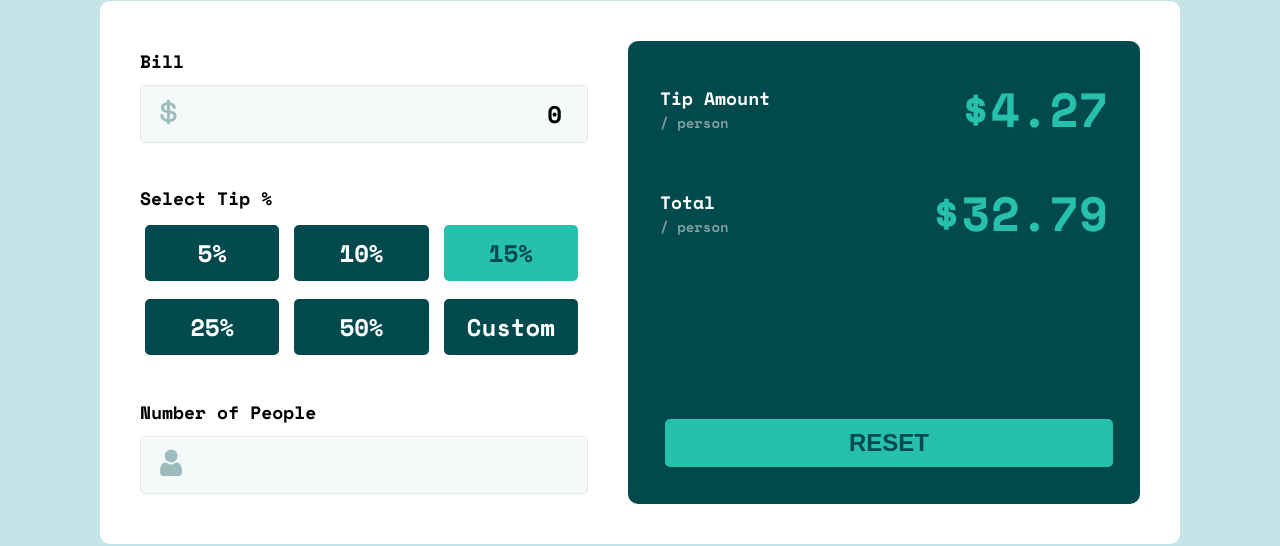
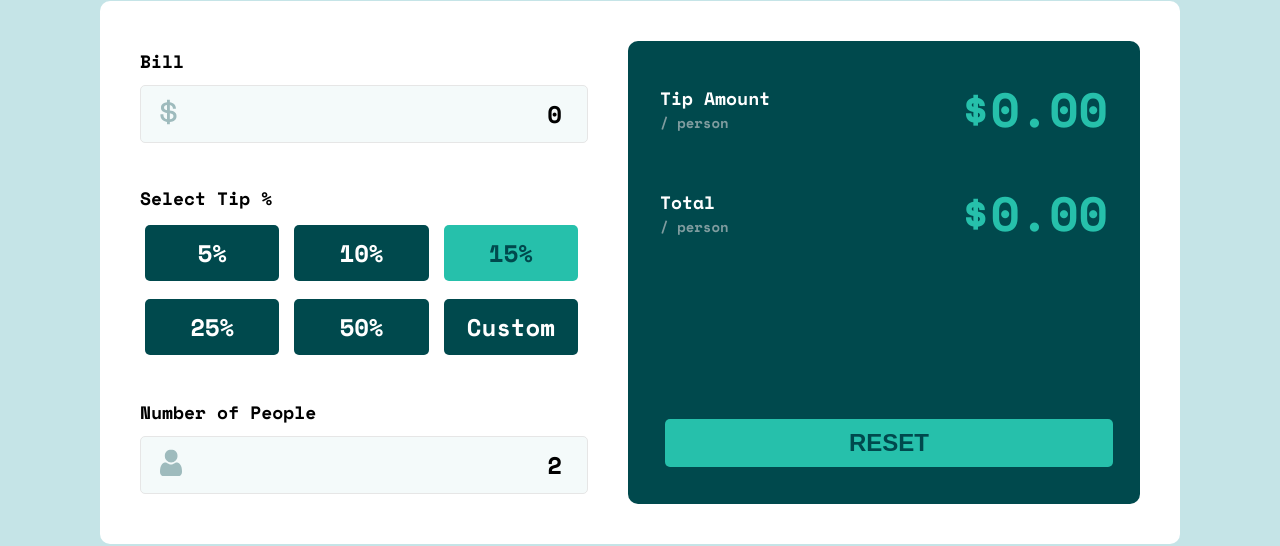
Before and after one commit to ryangholland/tip-calculator-app, a React (Vite) app: page / in a window 1280 px wide. Shown: the part 208-754 px from the top of the page. Built offline with nearby package versions, Linux system fonts and the light colour scheme.

Commit message:
Add functionality for bill amount, number of people, and results

```diff
--- a/src/App.jsx
+++ b/src/App.jsx
@@ -5,8 +5,11 @@ import { useState } from "react";
 
 function App() {
   const [bill, setBill] = useState(0);
-  const [tip, setTip] = useState(15);
+  const [tip, setTip] = useState(0.15);
   const [people, setPeople] = useState(2);
+
+  let tipPerPerson = ((bill * tip) / people).toFixed(2);
+  let totalPerPerson = ((bill * tip) / people + bill / people).toFixed(2);
 
   return (
     <>
@@ -20,7 +23,7 @@ function App() {
           people={people}
           setPeople={setPeople}
         />
-        <Results />
+        <Results tipPerPerson={tipPerPerson} totalPerPerson={totalPerPerson} />
       </main>
     </>
   );
--- a/src/components/Calculator.jsx
+++ b/src/components/Calculator.jsx
@@ -8,8 +8,8 @@ function Calculator(props) {
     <div className="calc-div">
       <form>
         <Bill bill={props.bill} setBill={props.setBill} />
-        <Tip />
-        <People />
+        <Tip tip={props.tip} setTip={props.setTip} />
+        <People people={props.people} setPeople={props.setPeople} />
       </form>
     </div>
   );
@@ -18,6 +18,10 @@ function Calculator(props) {
 Calculator.propTypes = {
   bill: PropTypes.number,
   setBill: PropTypes.func,
+  tip: PropTypes.number,
+  setTip: PropTypes.func,
+  people: PropTypes.number,
+  setPeople: PropTypes.func,
 };
 
 export default Calculator;
--- a/src/components/People.jsx
+++ b/src/components/People.jsx
@@ -1,13 +1,31 @@
-function People() {
+import PropTypes from "prop-types";
+
+function People({ people, setPeople }) {
   return (
     <div className="form-group">
       <label htmlFor="people">Number of People</label>
       <div className="input-group">
         <img src="/icon-person.svg" alt="People Icon" />
-        <input type="text" name="people" id="people" />
+
+        <input
+          type="number"
+          id="people"
+          name="people"
+          step="1"
+          min="2"
+          max="50"
+          placeholder="2"
+          value={people}
+          onChange={(e) => setPeople(+e.target.value)}
+        ></input>
       </div>
     </div>
   );
 }
 
+People.propTypes = {
+  people: PropTypes.number,
+  setPeople: PropTypes.func,
+};
+
 export default People;
--- a/src/components/Results.jsx
+++ b/src/components/Results.jsx
@@ -1,4 +1,6 @@
-function Results() {
+import PropTypes from "prop-types";
+
+function Results({ tipPerPerson, totalPerPerson }) {
   return (
     <div className="results-div">
       <div>
@@ -8,7 +10,7 @@ function Results() {
             <p>/ person</p>
           </div>
           <div className="results-display-right">
-            <h2>$4.27</h2>
+            <h2>${tipPerPerson}</h2>
           </div>
         </div>
         <div className="results-display">
@@ -17,7 +19,7 @@ function Results() {
             <p>/ person</p>
           </div>
           <div className="results-display-right">
-            <h2>$32.79</h2>
+            <h2>${totalPerPerson}</h2>
           </div>
         </div>
       </div>
@@ -27,4 +29,9 @@ function Results() {
   );
 }
 
+Results.propTypes = {
+  tipPerPerson: PropTypes.string,
+  totalPerPerson: PropTypes.string,
+};
+
 export default Results;
```
